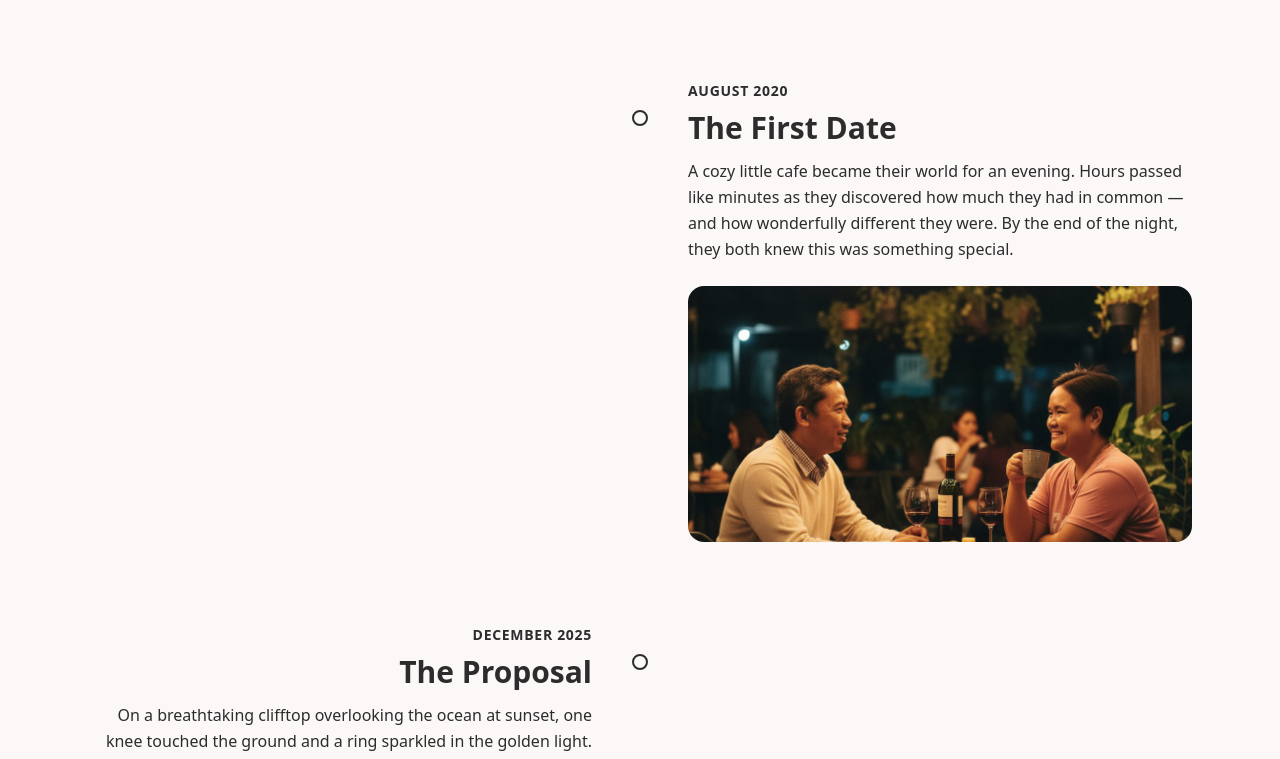
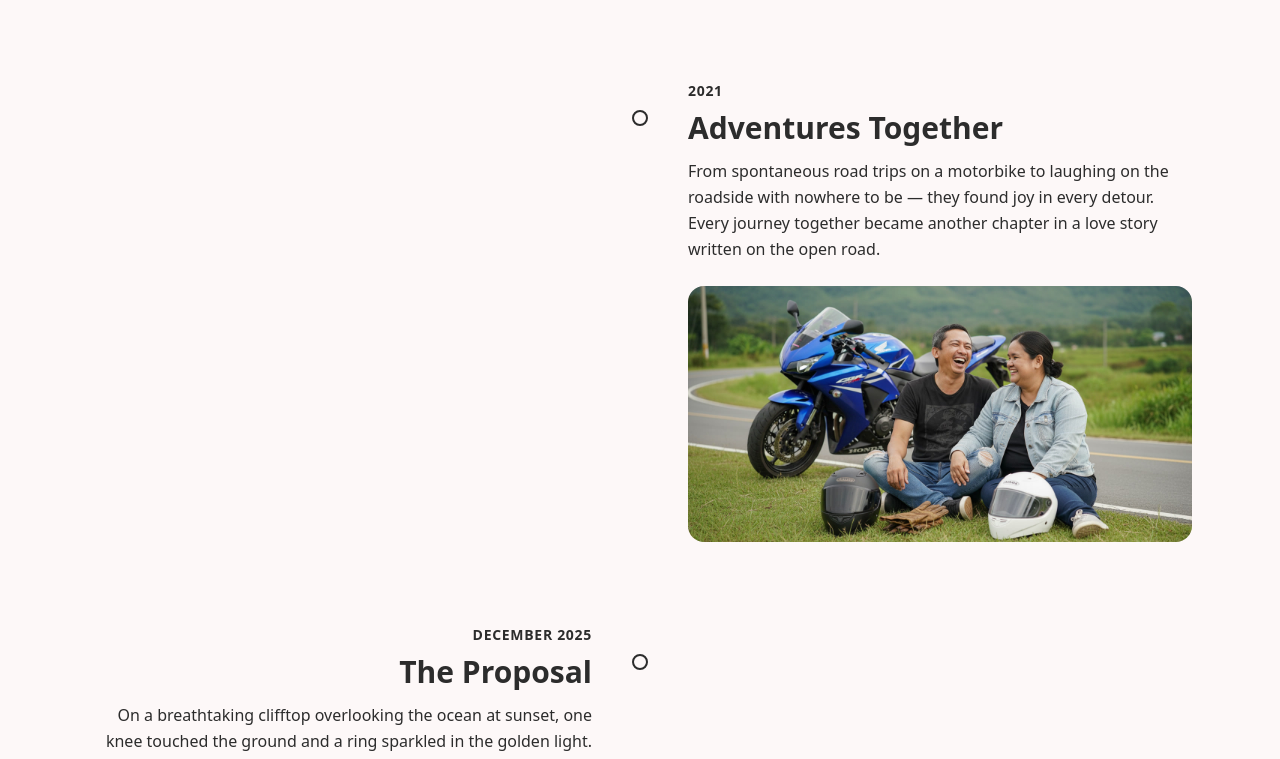
Before and after one commit to jeromeadmana/jiejoy-wedding, a Next.js app: page / in a window 1280 px wide. Shown: the part 1559-2318 px from the top of the page. Built offline with nearby package versions, Linux system fonts and the light colour scheme; a web font is replaced by a local one.

Commit message:
Add road trip photo to gallery and story timeline

```diff
--- a/src/components/sections/PhotoGallery.tsx
+++ b/src/components/sections/PhotoGallery.tsx
@@ -9,6 +9,7 @@ const PHOTOS = [
   { src: "/images/wedding.jpg", alt: "Wedding day" },
   { src: "/images/proposal.jpg", alt: "The proposal" },
   { src: "/images/date-night.jpg", alt: "Date night" },
+  { src: "/images/road-trip.jpg", alt: "Laughing by the roadside on a motorbike adventure" },
 ];
 
 export function PhotoGallery() {
--- a/src/lib/constants.ts
+++ b/src/lib/constants.ts
@@ -30,10 +30,10 @@ export const WEDDING = {
       image: "/images/date-night.jpg",
     },
     {
-      title: "The First Date",
-      date: "August 2020",
-      text: "A cozy little cafe became their world for an evening. Hours passed like minutes as they discovered how much they had in common — and how wonderfully different they were. By the end of the night, they both knew this was something special.",
-      image: "/images/date-night.jpg",
+      title: "Adventures Together",
+      date: "2021",
+      text: "From spontaneous road trips on a motorbike to laughing on the roadside with nowhere to be — they found joy in every detour. Every journey together became another chapter in a love story written on the open road.",
+      image: "/images/road-trip.jpg",
     },
     {
       title: "The Proposal",
```
Also changed, not shown: public/images/road-trip.jpg (added).
